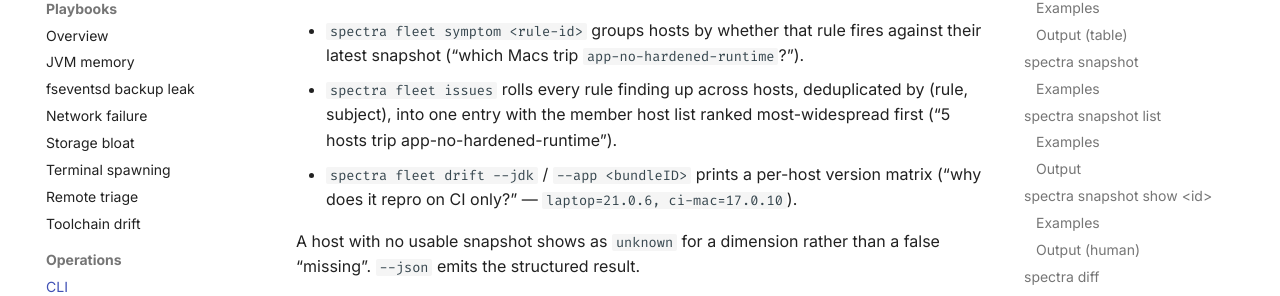
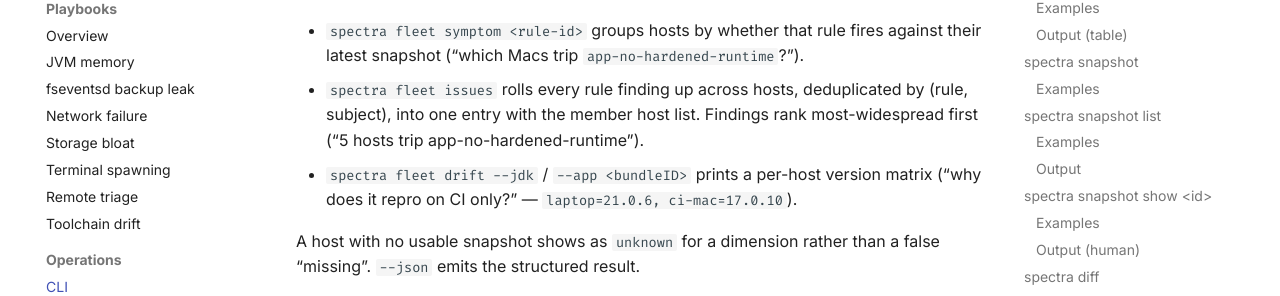
Before and after one commit to kaeawc/spectra, an MkDocs documentation site: the page built from docs/operations/cli.md, in a window 1280 px wide and 900 px high, scrolled down 23529 px. Shown: the part 181-477 px from the top of the window. Built offline with MkDocs 1.6.1 and Material for MkDocs 9.7.7, drawn with Linux system fonts in a browser that asks for light colours; comment, search, counter and statistics services are not loaded.

Commit message:
fleet: clarify usage text flag positions and findings-ranking docs
Address CodeRabbit review: the combined fleet usage line implied --json could
follow the positional symptom rule id (flag parsing stops at the positional),
so list each subcommand with its valid flag position. And the fleet issues docs
conflated the alphabetical member-host list with finding ranking; state that
findings rank most-widespread first while the host list is sorted.

```diff
--- a/docs/operations/cli.md
+++ b/docs/operations/cli.md
@@ -916,8 +916,8 @@ answers — the grouped result that fan-out enabled but never produced.
 - `spectra fleet symptom <rule-id>` groups hosts by whether that rule fires
   against their latest snapshot ("which Macs trip `app-no-hardened-runtime`?").
 - `spectra fleet issues` rolls every rule finding up across hosts,
-  deduplicated by (rule, subject), into one entry with the member host list
-  ranked most-widespread first ("5 hosts trip app-no-hardened-runtime").
+  deduplicated by (rule, subject), into one entry with the member host list.
+  Findings rank most-widespread first ("5 hosts trip app-no-hardened-runtime").
 - `spectra fleet drift --jdk` / `--app <bundleID>` prints a per-host version
   matrix ("why does it repro on CI only?" — `laptop=21.0.6, ci-mac=17.0.10`).
 
```
Also changed, not shown: 1 other file.
